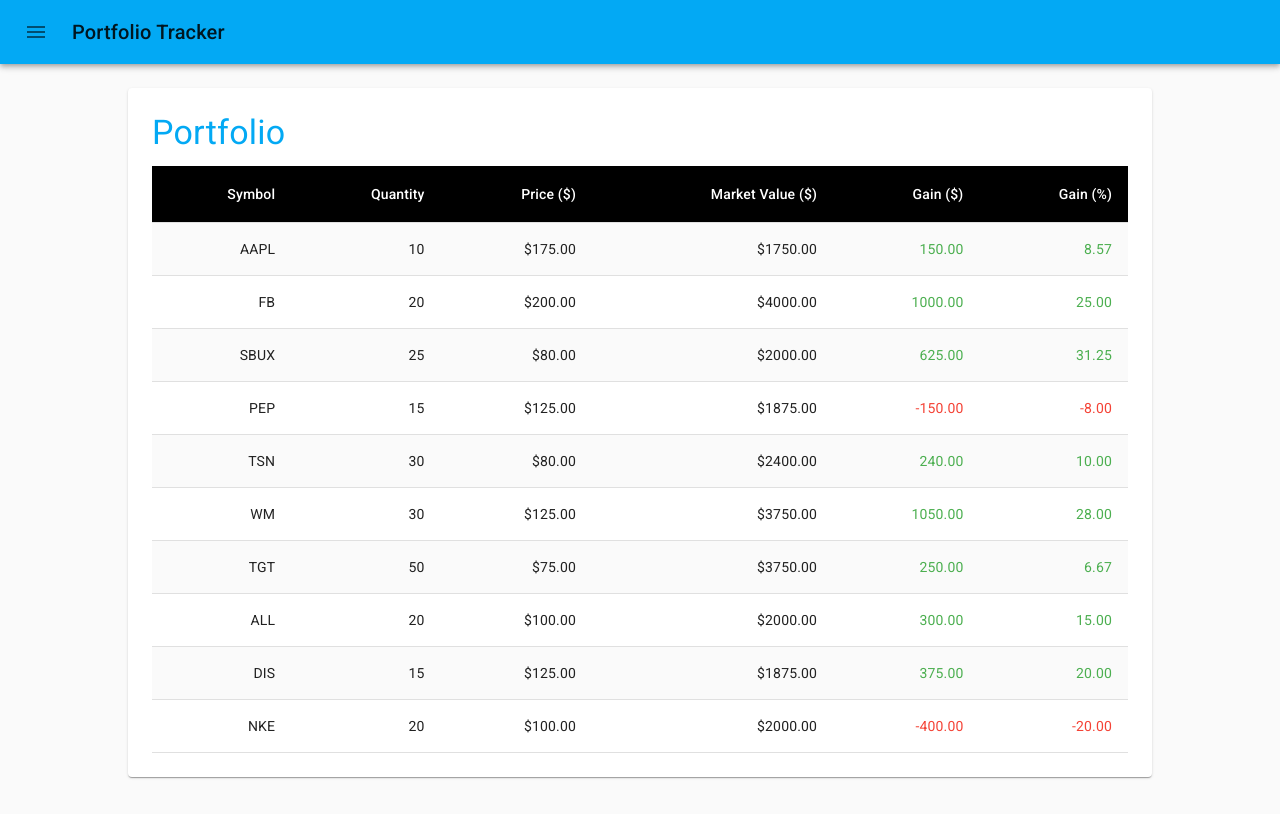
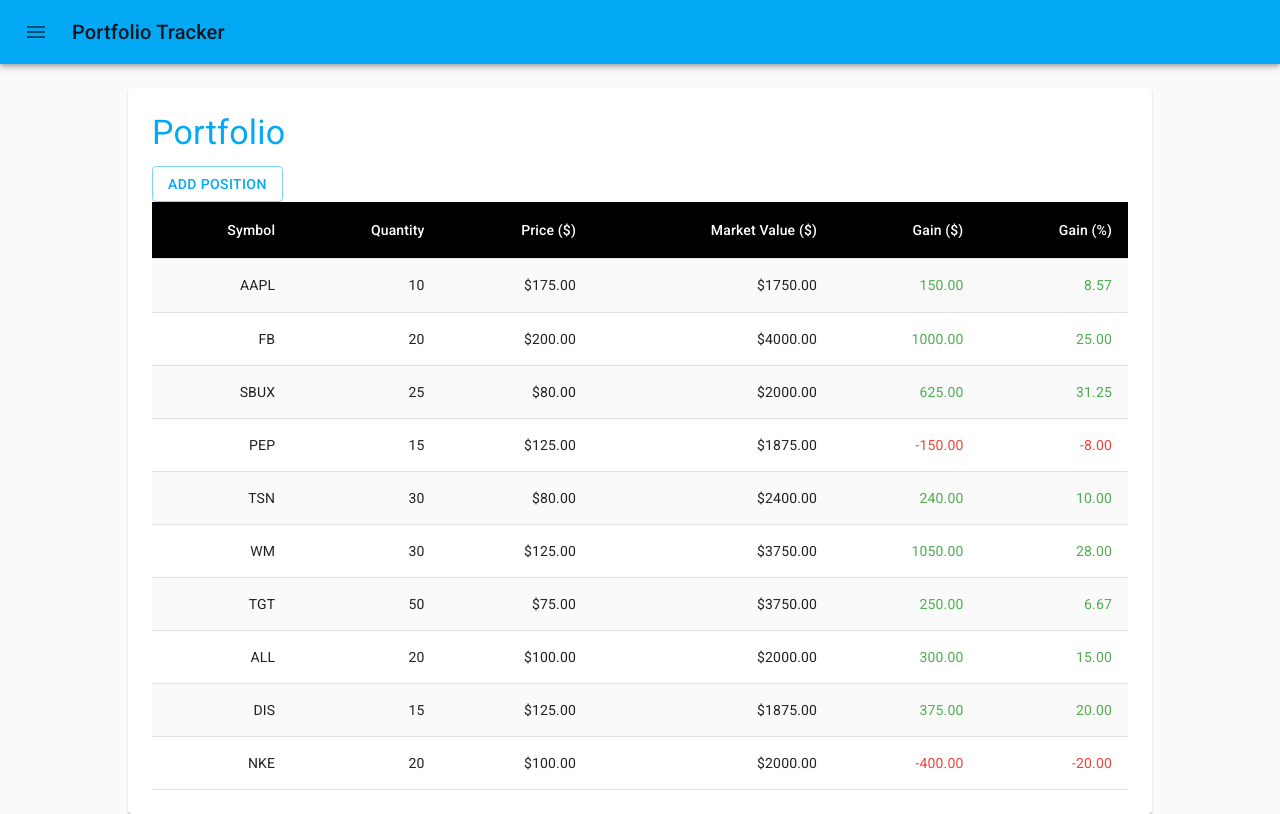
Before and after one commit to drod1000/portfolio-tracker-client, a React (Create React App) app: page / in a window 1280 px wide. Built offline with nearby package versions, Linux system fonts and the light colour scheme.

Commit message:
Adds dialog component

```diff
--- /dev/null
+++ b/src/components/AddPositionFormDialog/AddPositionFormDialog.js
@@ -0,0 +1,48 @@
+import React from 'react';
+import Button from '@material-ui/core/Button';
+import Dialog from '@material-ui/core/Dialog';
+import DialogActions from '@material-ui/core/DialogActions';
+import DialogContent from '@material-ui/core/DialogContent';
+import DialogTitle from '@material-ui/core/DialogTitle';
+
+
+const AddPositionFormDialog = () => {
+  const [open, setOpen] = React.useState(false);
+
+  const handleOpen = () => {
+    setOpen(true);
+  }
+
+  const handleClose = () => {
+    setOpen(false);
+  }
+
+  const handleSave = () => {
+    setOpen(false);
+  }
+
+  return (
+    <div>
+      <Button variant="outlined" color="primary" onClick={handleOpen}>
+        Add Position
+      </Button>
+      <Dialog open={open} onClose={handleClose}>
+        <DialogTitle >Add Position</DialogTitle>
+        <DialogContent>
+          Dialog content goes here
+        </DialogContent>
+        <DialogActions>
+          <Button onClick={handleClose} color="primary">
+            Cancel
+          </Button>
+          <Button onClick={handleSave} color="primary">
+            Save
+          </Button>
+        </DialogActions>
+      </Dialog>
+    </div>
+  )
+}
+
+
+export default AddPositionFormDialog;
--- a/src/components/containers/Portfolio/Portfolio.js
+++ b/src/components/containers/Portfolio/Portfolio.js
@@ -6,6 +6,7 @@
 import { withStyles } from '@material-ui/styles';
 
 import PortfolioTable from '../../PortfolioTable/PortfolioTable';
+import AddPositionFormDialog from '../../AddPositionFormDialog/AddPositionFormDialog';
 import * as actionCreators from '../../../store/actions/index';
 
 const styles = {
@@ -39,6 +40,7 @@
           color="primary">
           Portfolio
         </Typography>
+        <AddPositionFormDialog></AddPositionFormDialog>
         {table}
       </Paper>
     )
```
